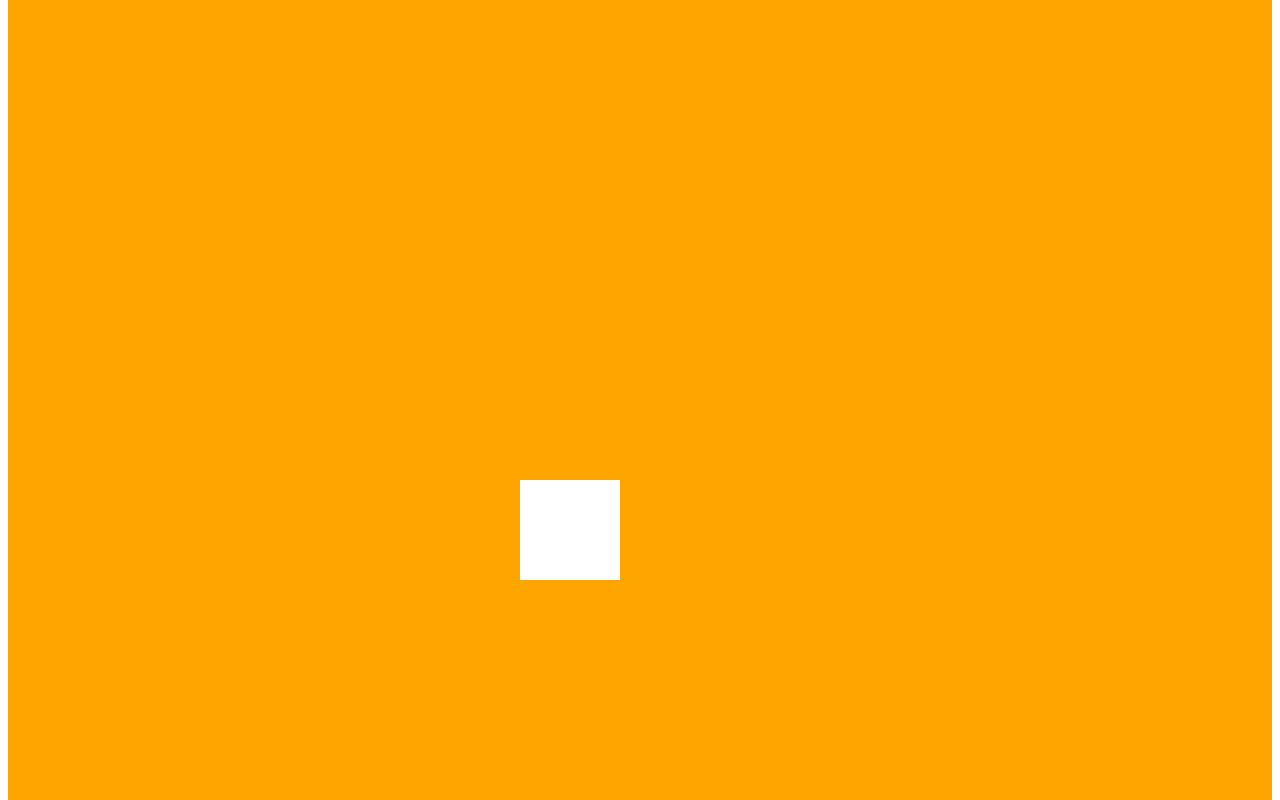
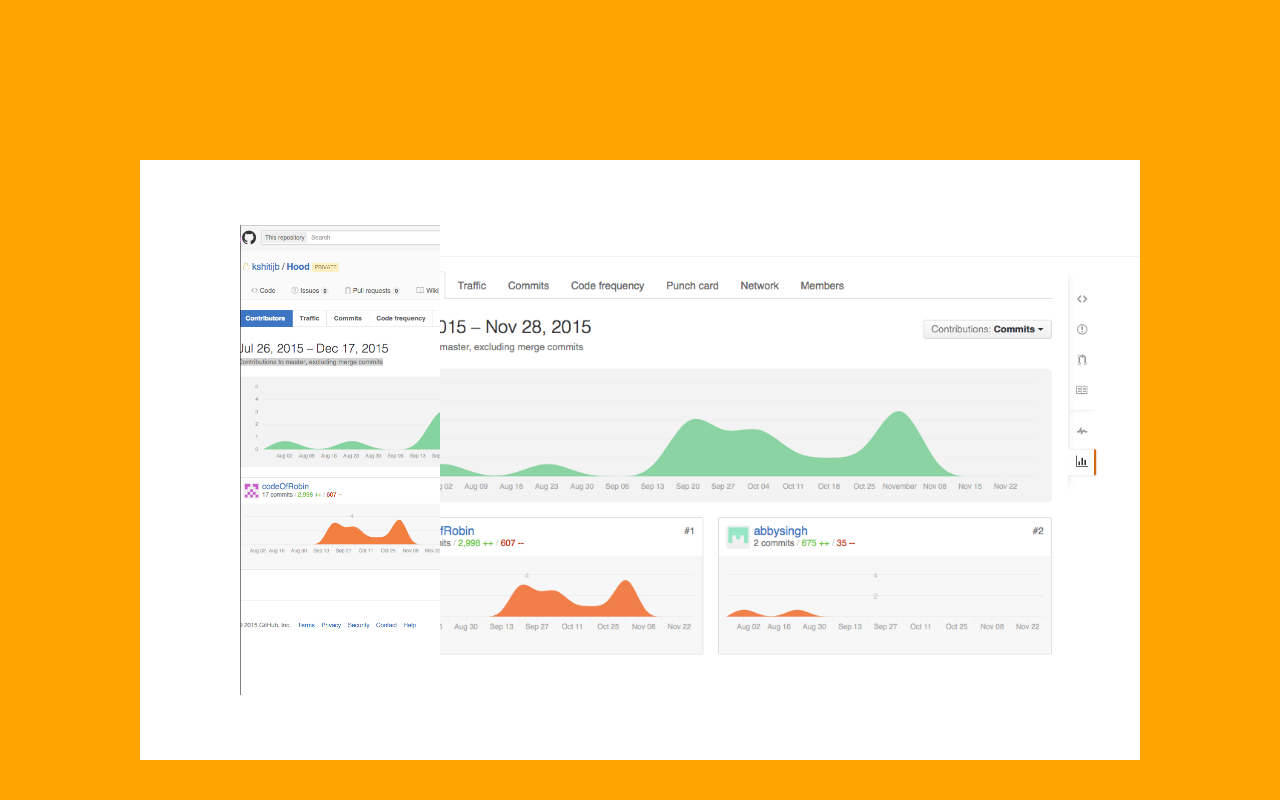
Before and after one commit to codeOfRobin/CSS3DTransforms, a plain HTML site: page index.html in a window 1280 px wide. Shown: the part 1040-1840 px from the top of the page. Drawn offline with nearby package versions, Linux system fonts and the light colour scheme.

Commit message:
working!!

```diff
--- a/index.html
+++ b/index.html
@@ -8,7 +8,9 @@
 
 	</section>
 	<section id = "sect1">
-		<div id="square">
+		<div id="square" class="rotate">
+			<img class="rotate" src="./screen2.png" id="img1">
+			<img class="rotate" src="./screen1.png" id= "img2">
 		</div>
 	</section>
 
@@ -17,12 +19,21 @@
 	<script src="./bower_components/scrollmagic/scrollmagic/uncompressed/plugins/animation.gsap.js"></script>
 	<script>
 		var controller = new ScrollMagic.Controller();
+		// TweenLite.set("#square", {perspective:750});
+		// TweenLite.set("#img1", {transformPerspective:750});
+		// TweenLite.set("#img2", {transformPerspective:750});
 
+		var animation = new TimelineLite()
+		animation.to('#square', 10, {rotationX:60})
+             .to('#img1', 30, {css:{z:200}},'10').to('#img2',30,{css:{z:400}},'10');
 		// build tween
-		var tween = TweenMax.to("#square", 1, {className: "+=fish"});
+		// var tween = TweenMax.to("#square", 1, {className: "+=fish", backgroundColor:"red"});
 		// build scene
-		var scene = new ScrollMagic.Scene({triggerElement: "#sect1", duration: 200, offset: 50})
-						.setTween(tween).addTo(controller);
+		var scene = new ScrollMagic.Scene({triggerElement: "#sect1", duration:4000, offset: 50})
+						.setTween(animation).addTo(controller);
+		var scene = new ScrollMagic.Scene({triggerElement: "#sect1", duration: 9000})
+								.setPin("#square")
+								.addTo(controller);
 	</script>
 </body>
 </html>
--- a/styles.css
+++ b/styles.css
@@ -1,26 +1,58 @@
 #spacer
 {
 	height: 1000px;
+}
+body
+{
+	margin: 0;
 }
 #sect1
 {
 	background-color: orange;
 	height: 10000px;
+	width: 100%;
+  	display: flex;          /* NEW: IE11, Chrome 29+, Opera 12.1+, Firefox 22+ */
+	align-items: center;
+  	justify-content: center;
+	margin: 0;
+	/*text-align: center;*/
 }
 
 #square
 {
-	height: 100px;
-	width: 100px;
-	position: absolute;
-	margin: 40%;
+	height: 600px;
+	width: 1000px;
 	background-color: white;
+	display: flex;
+	align-items: center;
+	perspective: 700px;
+
+
 }
 
+#img1
+{
+	width: 20%;
+	padding:10%;
+	z-index: 20;
+	perspective: 700px;
+
+}
+#img2
+{
+	width: 90%;
+	overflow: hidden;
+	margin-left: -20%;
+	z-index: 10;
+	perspective: 700px;
+
+}
+.rotate
+{
+}
 .fish
 {
-	transform: perspective( 600px ) rotateY( 45deg ) scale(3);
-	perspective-origin: 25% 75%;
-	/*padding: 20%*/
+
+  /*transform: rotate3d(1,2,1,90deg);*/
 
 }
```
Also changed, not shown: screen1.png (added), screen2.png (added).
